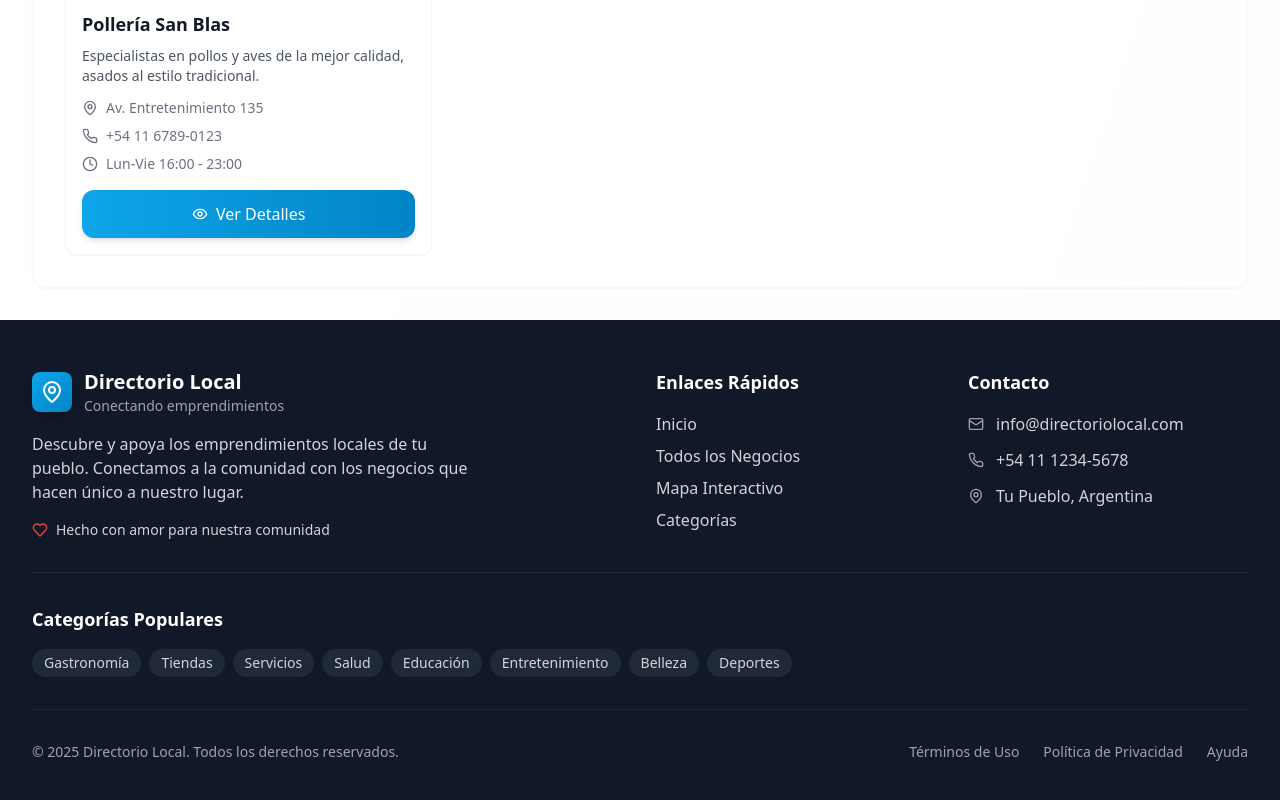
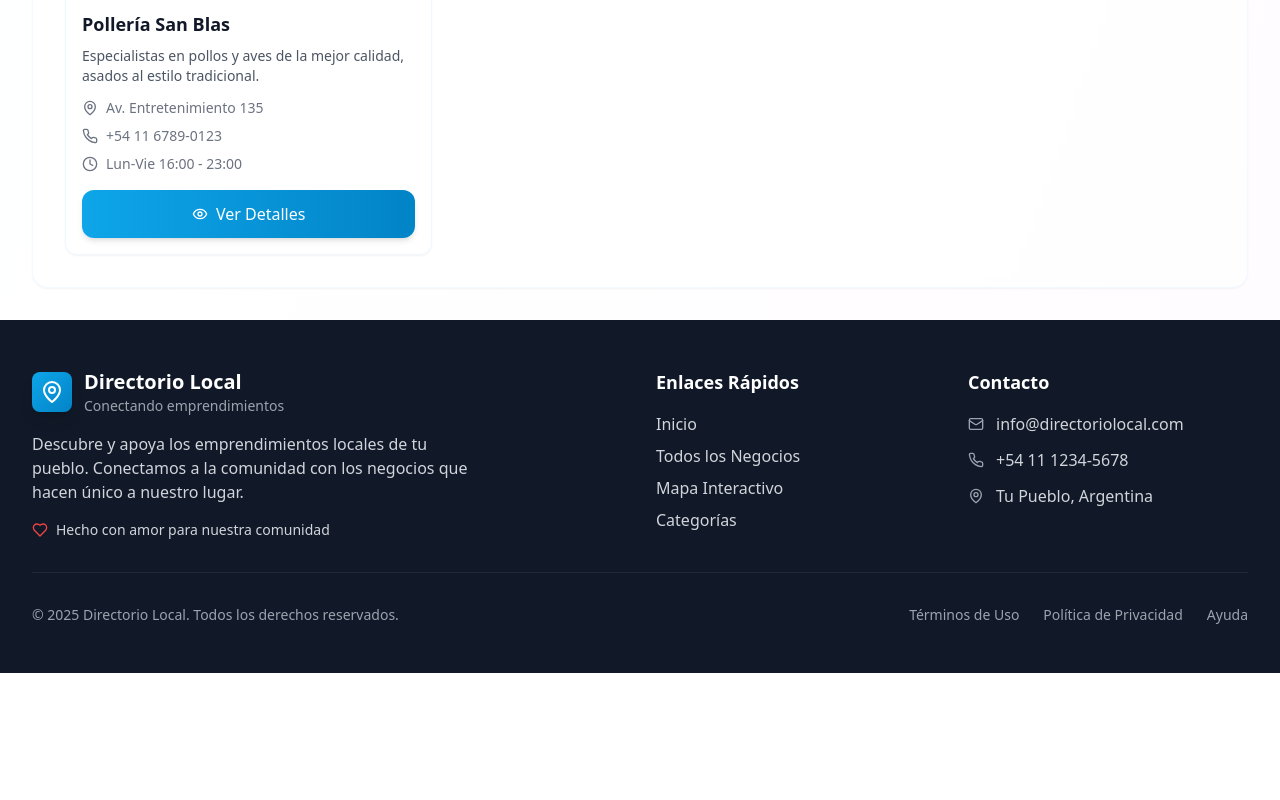
Before and after one commit to lucassvalla23/Guia-Comercial-Alcorta, a React (Vite) app: page / in a window 1280 px wide. Shown: the part 2966-3766 px from the top of the page. After the commit the page ends 3639 px from the top, so only its background shows below. Built offline with nearby package versions, Linux system fonts and the light colour scheme.

Commit message:
Initial commit

```diff
--- a/src/components/Footer.tsx
+++ b/src/components/Footer.tsx
@@ -79,31 +79,6 @@ const Footer: React.FC = () => {
             </div>
           </div>
         </div>
-
-        {/* Categorías populares */}
-        <div className="mt-8 pt-8 border-t border-gray-800">
-          <h4 className="text-lg font-semibold mb-4">Categorías Populares</h4>
-          <div className="flex flex-wrap gap-2">
-            {[
-              'Gastronomía',
-              'Tiendas',
-              'Servicios',
-              'Salud',
-              'Educación',
-              'Entretenimiento',
-              'Belleza',
-              'Deportes'
-            ].map((category) => (
-              <span
-                key={category}
-                className="px-3 py-1 bg-gray-800 text-gray-300 rounded-full text-sm hover:bg-primary-600 hover:text-white transition-all duration-200 cursor-pointer transform hover:scale-105"
-              >
-                {category}
-              </span>
-            ))}
-          </div>
-        </div>
-
         {/* Copyright */}
         <div className="mt-8 pt-8 border-t border-gray-800 flex flex-col md:flex-row justify-between items-center">
           <p className="text-gray-400 text-sm">
```
